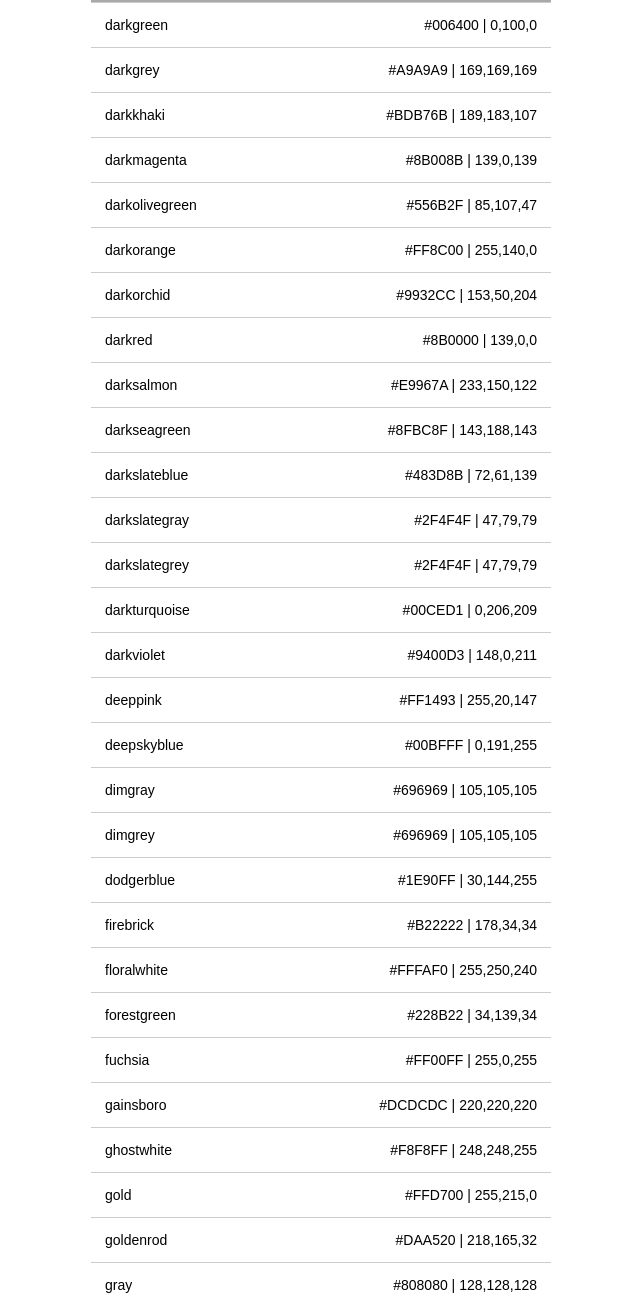
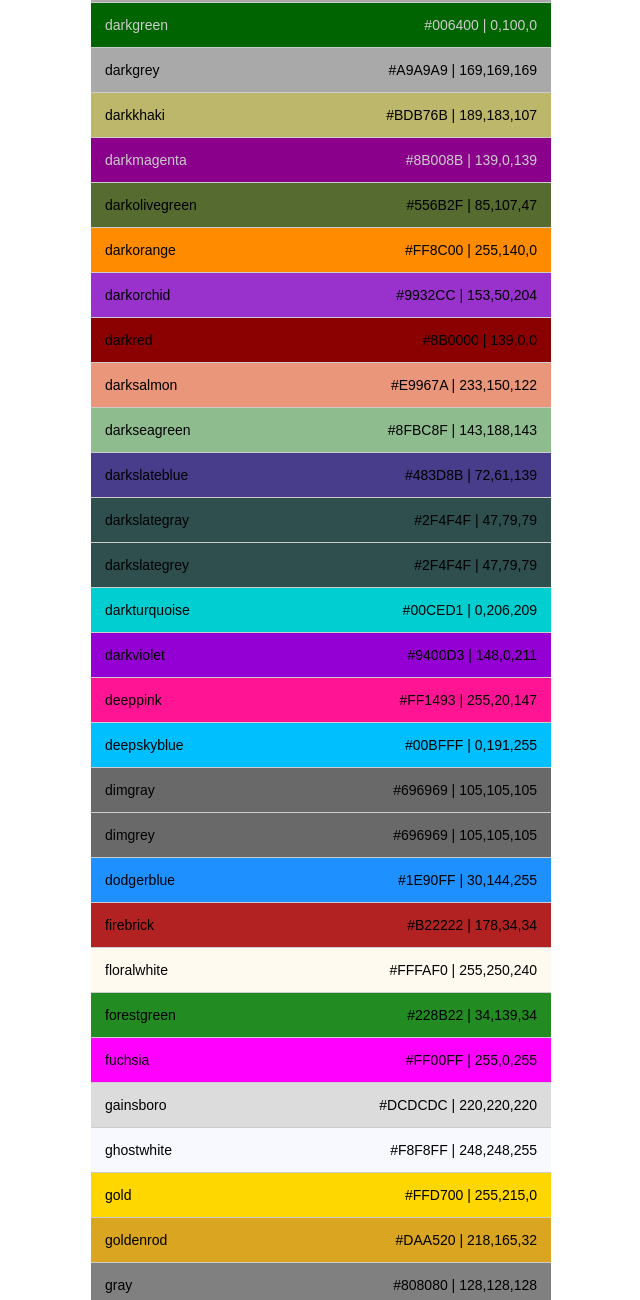
Before and after one commit to segundofdez/css4-colors, a website: page test/index.html in a window 1280 px wide. Shown: the part 1340-2640 px from the top of the page, without its empty margins (319-959 px from the left). Drawn offline with nearby package versions, Linux system fonts and the light colour scheme.

Commit message:
Update color classes until l (not included)

```diff
--- a/less/background-colors.less
+++ b/less/background-colors.less
@@ -97,3 +97,155 @@
 .background-color-darkgray {
     background-color: #a9a9a9;
 }
+
+.background-color-darkgreen {
+    background-color: #006400;
+}
+
+.background-color-darkgrey {
+    background-color: #a9a9a9;
+}
+
+.background-color-darkkhaki {
+    background-color: #bdb76b;
+}
+
+.background-color-darkmagenta {
+    background-color: #8b008b;
+}
+
+.background-color-darkolivegreen {
+    background-color: #556b2f;
+}
+
+.background-color-darkorange {
+    background-color: #ff8c00;
+}
+
+.background-color-darkorchid {
+    background-color: #9932cc;
+}
+
+.background-color-darkred {
+    background-color: #8b0000;
+}
+
+.background-color-darksalmon {
+    background-color: #e9967a;
+}
+
+.background-color-darkseagreen {
+    background-color: #8fbc8f;
+}
+
+.background-color-darkslateblue {
+    background-color: #483d8b;
+}
+
+.background-color-darkslategray {
+    background-color: #2f4f4f;
+}
+
+.background-color-darkslategrey {
+    background-color: #2f4f4f;
+}
+
+.background-color-darkturquoise {
+    background-color: #00ced1;
+}
+
+.background-color-darkviolet {
+    background-color: #9400d3;
+}
+
+.background-color-deeppink {
+    background-color: #ff1493;
+}
+
+.background-color-deepskyblue {
+    background-color: #00bfff;
+}
+
+.background-color-dimgray {
+    background-color: #696969;
+}
+
+.background-color-dimgrey {
+    background-color: #696969;
+}
+
+.background-color-dodgerblue {
+    background-color: #1e90ff;
+}
+
+.background-color-firebrick {
+    background-color: #b22222;
+}
+
+.background-color-floralwhite {
+    background-color: #fffaf0;
+}
+
+.background-color-forestgreen {
+    background-color: #228b22;
+}
+
+.background-color-fuchsia {
+    background-color: #ff00ff;
+}
+
+.background-color-gainsboro {
+    background-color: #dcdcdc;
+}
+
+.background-color-ghostwhite {
+    background-color: #f8f8ff;
+}
+
+.background-color-gold {
+    background-color: #ffd700;
+}
+
+.background-color-goldenrod {
+    background-color: #daa520;
+}
+
+.background-color-gray {
+    background-color: #808080;
+}
+
+.background-color-green {
+    background-color: #008000;
+}
+
+.background-color-greenyellow {
+    background-color: #adff2f;
+}
+
+.background-color-grey {
+    background-color: #808080;
+}
+
+.background-color-honeydew {
+    background-color: #f0fff0;
+}
+
+.background-color-hotpink {
+    background-color: #ff69b4;
+}
+
+.background-color-indianred {
+    background-color: #cd5c5c;
+}
+
+.background-color-indigo {
+    background-color: #4b0082;
+}
+
+.background-color-ivory {
+    background-color: #fffff0;
+}
+
+.background-color-khaki {
+    background-color: #f0e68c;
+}
--- a/less/colors.less
+++ b/less/colors.less
@@ -97,3 +97,155 @@
 .darkgray {
     color: #a9a9a9;
 }
+
+.darkgreen {
+    color: #006400;
+}
+
+.darkgrey {
+    color: #a9a9a9;
+}
+
+.darkkhaki {
+    color: #bdb76b;
+}
+
+.darkmagenta {
+    color: #8b008b;
+}
+
+.darkolivegreen {
+    color: #556b2f;
+}
+
+.darkorange {
+    color: #ff8c00;
+}
+
+.darkorchid {
+    color: #9932cc;
+}
+
+.darkred {
+    color: #8b0000;
+}
+
+.darksalmon {
+    color: #e9967a;
+}
+
+.darkseagreen {
+    color: #8fbc8f;
+}
+
+.darkslateblue {
+    color: #483d8b;
+}
+
+.darkslategray {
+    color: #2f4f4f;
+}
+
+.darkslategrey {
+    color: #2f4f4f;
+}
+
+.darkturquoise {
+    color: #00ced1;
+}
+
+.darkviolet {
+    color: #9400d3;
+}
+
+.deeppink {
+    color: #ff1493;
+}
+
+.deepskyblue {
+    color: #00bfff;
+}
+
+.dimgray {
+    color: #696969;
+}
+
+.dimgrey {
+    color: #696969;
+}
+
+.dodgerblue {
+    color: #1e90ff;
+}
+
+.firebrick {
+    color: #b22222;
+}
+
+.floralwhite {
+    color: #fffaf0;
+}
+
+.forestgreen {
+    color: #228b22;
+}
+
+.fuchsia {
+    color: #ff00ff;
+}
+
+.gainsboro {
+    color: #dcdcdc;
+}
+
+.ghostwhite {
+    color: #f8f8ff;
+}
+
+.gold {
+    color: #ffd700;
+}
+
+.goldenrod {
+    color: #daa520;
+}
+
+.gray {
+    color: #808080;
+}
+
+.green {
+    color: #008000;
+}
+
+.greenyellow {
+    color: #adff2f;
+}
+
+.grey {
+    color: #808080;
+}
+
+.honeydew {
+    color: #f0fff0;
+}
+
+.hotpink {
+    color: #ff69b4;
+}
+
+.indianred {
+    color: #cd5c5c;
+}
+
+.indigo {
+    color: #4b0082;
+}
+
+.ivory {
+    color: #fffff0;
+}
+
+.khaki {
+    color: #f0e68c;
+}
--- a/test/index.html
+++ b/test/index.html
@@ -71,7 +71,10 @@
             #black,
             #blue,
             #blueviolet,
-            #darkblue {
+            #darkblue,
+            #darkgreen,
+            #darkmagenta,
+            #indigo {
                 color: #ccc;
             }
             span{
```
Also changed, not shown: dist/css4-colors.css.
